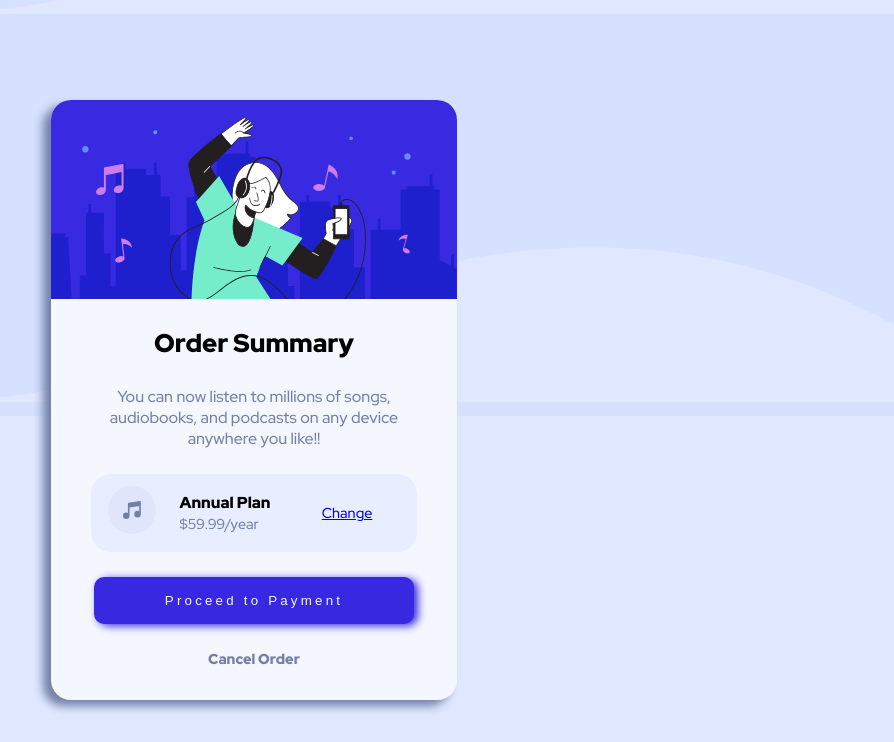
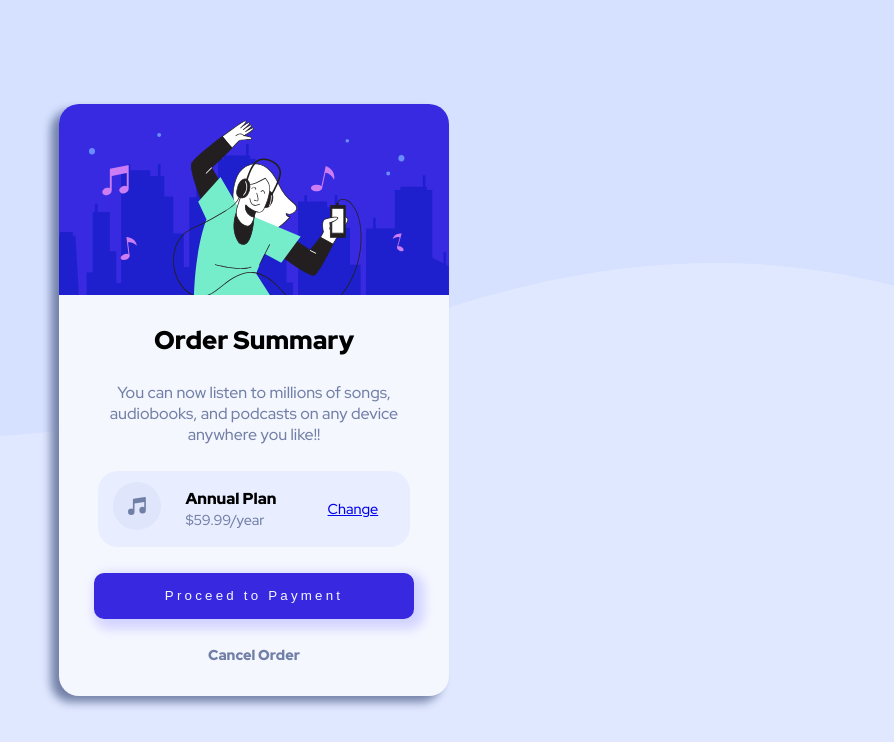
Before and after one commit to AmanGupta1703/Order-Summary-Component, a plain HTML site: page index.html in a window 1280 px wide. Shown: the top 742 px of the page, without its empty margins (386-1280 px from the left). Drawn offline with Linux system fonts and the light colour scheme.

Commit message:
Update style.css

```diff
--- a/css/style.css
+++ b/css/style.css
@@ -35,7 +35,9 @@
 }
 
 body {
+  background-image: url('/images/pattern-background-desktop.svg');
   background-color: var(--pale-blue);
+  background-repeat: repeat-x;
   font-family: "Red Hat Display", sans-serif;
   min-height: 100vh;
   display: flex;
@@ -44,25 +46,8 @@ body {
   align-items: center;
 }
 
-.container::before {
-    content: "";
-    background: url("/images/pattern-background-desktop.svg") center center/contain;
-    position: absolute;
-    width: 100%;
-    height: 26rem;
-    top: 0;
-    left: 0;
-    z-index: -1;
-}
-
 /* Container */
 .container {
-  display: flex;
-  justify-content: center;
-}
-
-/* Summary Box */
-.summary-box {
   display: flex;
   justify-content: center;
 }
@@ -72,7 +57,8 @@ body {
   box-shadow: -8px 6px 10px var(--desaturated-blue);
   background-color: var(--white-color);
   border-radius: 20px;
-  width: 58%;
+  width: 90%;
+  max-width: 434px;
 }
 
 .summary-banner {
@@ -118,15 +104,15 @@ body {
 }
 
 .plan-banner {
-    margin-right: 1.5rem;
+  margin-right: 1.5rem;
 }
 
 .plan-description {
-    margin-right: 3.2rem;
+  margin-right: 3.2rem;
 }
 
 .plan-description h3 {
-    font-size: 0.99rem;
+  font-size: 0.99rem;
 }
 
 .plan-description span {
@@ -149,7 +135,7 @@ body {
   color: var(--white-color);
   cursor: pointer;
   background-color: var(--bright-blue);
-  box-shadow: 4px 2px 8px var(--bright-blue);
+  box-shadow: 5px 5px 12px 5px rgb(0 0 255 / 15%);
   border: none;
   border-radius: 10px;
   letter-spacing: 0.2rem;
@@ -172,19 +158,21 @@ body {
   display: flex;
   position: absolute;
   right: 10px;
-  bottom: 10px
+  bottom: 10px;
 }
 
 .footer p {
   padding: 0 18px;
 }
 
-.frontend-site, .coded-by{
+.frontend-site,
+.coded-by {
   color: var(--desaturated-blue);
   font-size: 1.2rem;
 }
 
-.website-link, .profile-link {
+.website-link,
+.profile-link {
   color: var(--bright-blue);
 }
 
@@ -204,25 +192,15 @@ body {
 
 /* Mobile Design */
 @media (max-width: 375px) {
-
-  .container::before {
-    content: "";
-    background: url("/images/pattern-background-mobile.svg");
-    background-repeat: no-repeat;
-    position: absolute;
-    width: 100%;
-    height: 13rem;
-    top: 0;
-    left: 0;
-    z-index: -1;
-  }
-
-  .container {
+  body {
+    background-image: url("/images/pattern-background-mobile.svg");
+    background-color: var(--pale-blue);
+    background-repeat: repeat-x;
     padding: 0 6%;
   }
 
   .summary-item {
-    width: 100%;
+    width: 94%;
   }
 
   .summary-text {
@@ -230,7 +208,7 @@ body {
   }
 
   .summary-plan {
-    width: 84%;
+    width: 92%;
   }
 
   .plan-description {
@@ -244,5 +222,4 @@ body {
   .footer {
     padding: 0 4%;
   }
-
 }
```
